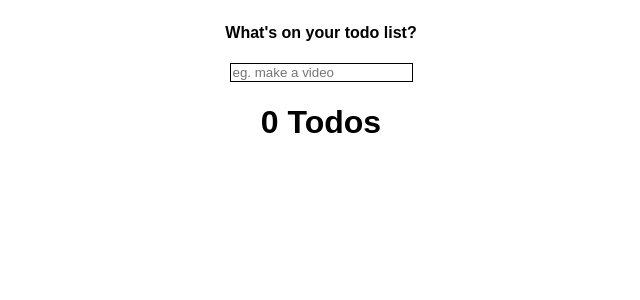
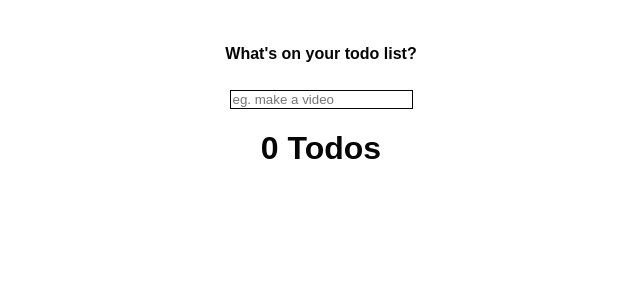
Before and after one commit to NjugunaBrian/todoList-React, a React (Create React App) app: page / in a window 1280 px wide. Shown: the top 300 px of the page, without its empty margins (319-959 px from the left). Built offline with nearby package versions, Linux system fonts and the light colour scheme.

Commit message:
feat: dark mode

```diff
--- a/src/App.css
+++ b/src/App.css
@@ -2,11 +2,29 @@
   font-family: Arial, Helvetica, sans-serif;
   width: auto;
 
+
 }
-.todo-heading{
+body{
+  background-color: var(--primary-color);
+}
+
+
+:root{
+
+  --primary-color: #FFFFFF;
+  --secondary-color: #060606;
+}
+.dark-theme{
+  --primary-color: #060606;
+  --secondary-color: #FFFFFF;
+}
+
+
+.todo-header{
   margin-top: 24px;
   display: flex;
   justify-content: center;
+  position: relative;
 }
 .todo-form{
   margin-top: 5px;
@@ -16,7 +34,7 @@
 .todo-input{
   outline: none;
   background: none;
-  border: 1px solid black;
+  border: 1px solid var(--secondary-color);
 }
 .todo-input:focus{
   border: 2px solid rgb(23, 23, 231);
@@ -24,11 +42,15 @@
 }
 h1{
   text-align: center;
+  color: var(--secondary-color);
 
+}
+h4{
+  color: var(--secondary-color);
 }
 .Todo{
   background-color: chocolate;
-  border: 2.5px groove black;
+  border: 2.5px groove var(--secondary-color);
   display: flex;
   justify-content: space-between;
   text-align: center;
@@ -36,19 +58,19 @@ h1{
   width: 50%;
   margin-bottom: 10px;
   padding: 8px;
-  color: white;
+  color: var(--primary-color);
 
 }
 .completed{
   text-decoration: line-through;
-  color:black;
+  color:var(--secondary-color);
   margin: auto;
   opacity: 0.4;
   cursor: default;
 
 }
 .incompleted{
-  color:white;
+  color:var(--primary-color);
   margin: auto;
   cursor: default;
 }
@@ -62,6 +84,23 @@ h1{
 }
 .icon-edit.completed {
   pointer-events: none;
+}
+.mode-button{
+  position: absolute;
+  right: 48px;
+  top: 12px;
+  cursor: pointer;
+  border-radius: 12px;
+  padding: 8px;
+  box-shadow: var(--tw-ring-inset) 0 0 0 calc(2px + var(--tw-ring-offset-width)) var(--tw-ring-color);
+  --tw-ring-color: rgb(228 228 231);
+}
+.mode-button:hover{
+  box-shadow: var(--tw-ring-inset) 0 0 0 calc(4px + var(--tw-ring-offset-width)) var(--tw-ring-color);
+}
+
+#lightIcon{
+  display: none;
 }
 
 @media screen and (max-width: 600px){
--- a/src/components/TodoWrapper.js
+++ b/src/components/TodoWrapper.js
@@ -1,4 +1,4 @@
-import React, {  useState } from 'react'
+import React, { useState } from 'react'
 import Todo from './Todo';
 import { v4 as uuidv4 } from "uuid";
 import { DragDropContext, Droppable, Draggable } from "@hello-pangea/dnd"
@@ -11,6 +11,12 @@ function TodoWrapper() {
   const [todos, setTodos] = useLocalStorage("todos", []);
 
   const [editId, setEditId] = useState(0);
+
+  const [isDarkMode, setIsDarkMode] = useState(false);
+
+  const toggleTheme = () => {
+    setIsDarkMode(!isDarkMode)
+  }
 
   const handleSubmit = (e) => {
     e.preventDefault();
@@ -67,31 +73,14 @@ function TodoWrapper() {
     }
   }
 
-  //save to local storage
-
-
-
-
-
-
-
-  /*useEffect(() => {
-      localStorage.setItem("Todos", JSON.stringify(todos));
-  }, [todos]);
-
-   useEffect(() => {
-    const localData = localStorage.getItem("todos");
-    return localData ? JSON.parse(localData) : []
-
-    }, [todos, value]);
-
-  */
 
 
   return (
     <>
-      <div>
-        <h4 className='todo-heading'>What's on your todo list?</h4>
+      <div className={`${isDarkMode ? 'dark-theme' : ''}`}>
+        <div className='todo-header'>
+          <h4>What's on your todo list?</h4>
+        </div>
         <form onSubmit={handleSubmit} className='todo-form'>
           <input className='todo-input' type='text' id='createtodo' name='createtodo' value={value} onChange={(e) => setValue(e.target.value)} placeholder='eg. make a video' />
         </form>
--- a/src/hooks/useLocalStorage.js
+++ b/src/hooks/useLocalStorage.js
@@ -1,4 +1,5 @@
 import { useEffect, useState } from "react";
+//save to localStorage
 
 export function useLocalStorage ( key, initialValue){
 
```
Also changed, not shown: src/components/Modes.js (added, +17 -0 lines).
